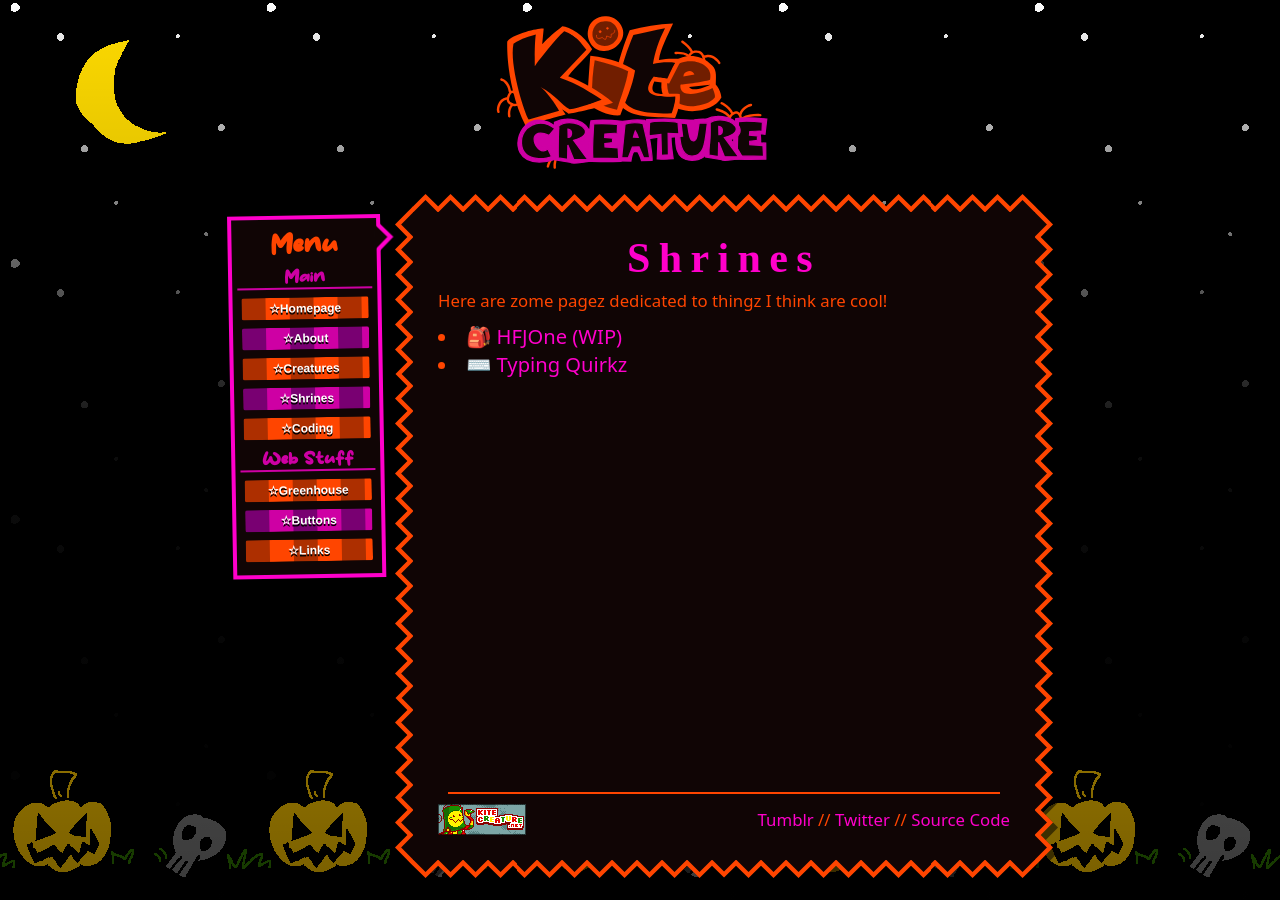
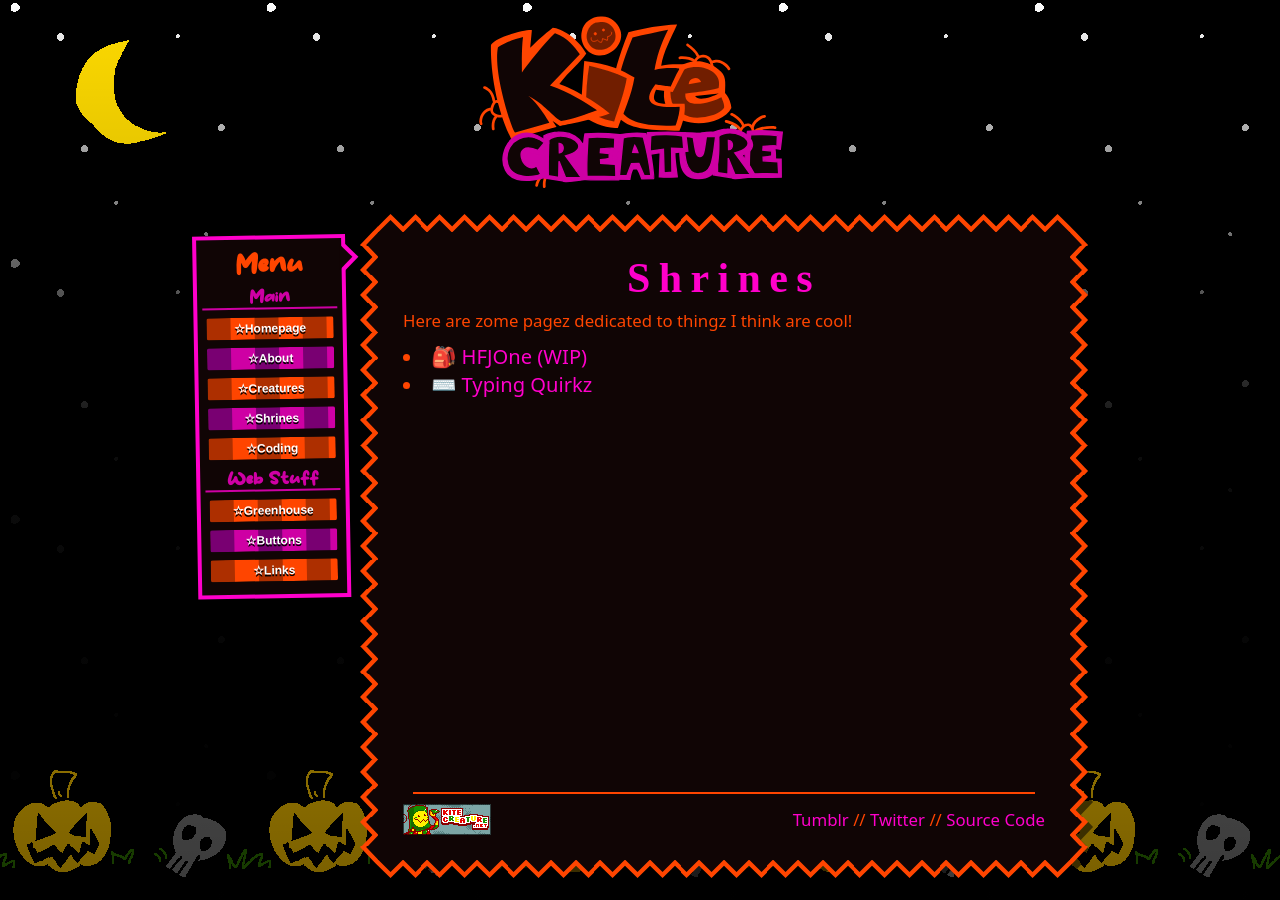
Before and after one commit to ro1y/kitecreature.net, a Jekyll site: the page built from _pages/shrines/shrines.md, in a window 1280 px wide. Built offline with Jekyll 4.4.1, drawn with Linux system fonts in a browser that asks for light colours.

Commit message:
📏 Adjust Sizing

```diff
--- a/_sass/layout.sass
+++ b/_sass/layout.sass
@@ -1,7 +1,7 @@
 html
 	height: 100%
 body
-	max-width: 850px
+	max-width: 920px
 	min-height: 100%
 	margin: auto
 	display: grid
@@ -11,7 +11,7 @@ body
 		grid-area: 1/1/2/4
 		text-align: center
 		.content img
-			height: 160px
+			height: 180px
 	#mainContent
 		grid-area: 2/2/3/4
 		min-height: 100%
```
